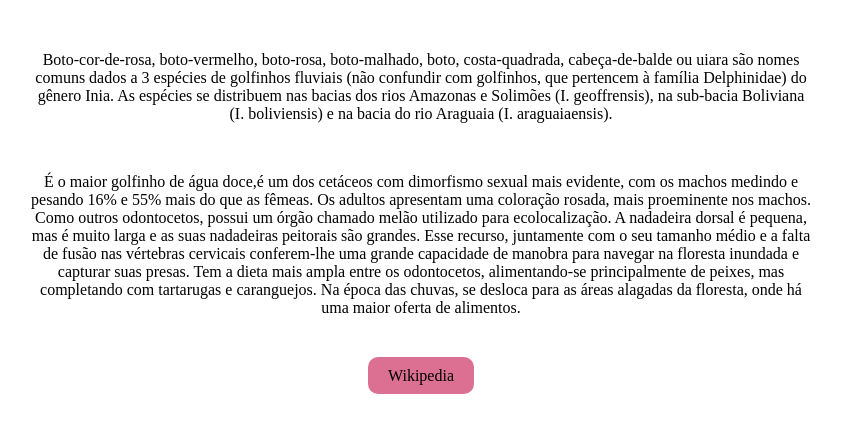
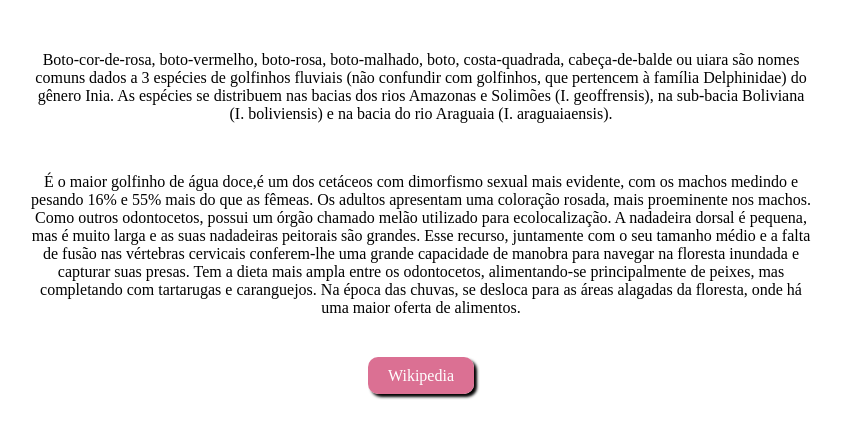
Before and after one commit to vicentevendramin/boto-cor-de-rosa, a plain HTML site: page index.html in a window 1280 px wide. Shown: the part 528-966 px from the top of the page, without its empty margins (219-1061 px from the left). Drawn offline with Linux system fonts and the light colour scheme.

Commit message:
altera cor da fonte botão Wikipedia

```diff
--- a/index.html
+++ b/index.html
@@ -37,7 +37,7 @@
     <a
       href="https://pt.wikipedia.org/wiki/Boto-cor-de-rosa"
       target="_blank"
-      style="background-color: palevioletred; border-radius: 10px; padding: 10px 20px; text-decoration: none; color: black; box-shadow: 3px black;"
+      style="background-color: palevioletred; border-radius: 10px; padding: 10px 20px; text-decoration: none; color: white; box-shadow: 3px 3px 3px black;"
     >
       Wikipedia
     </a>
```
